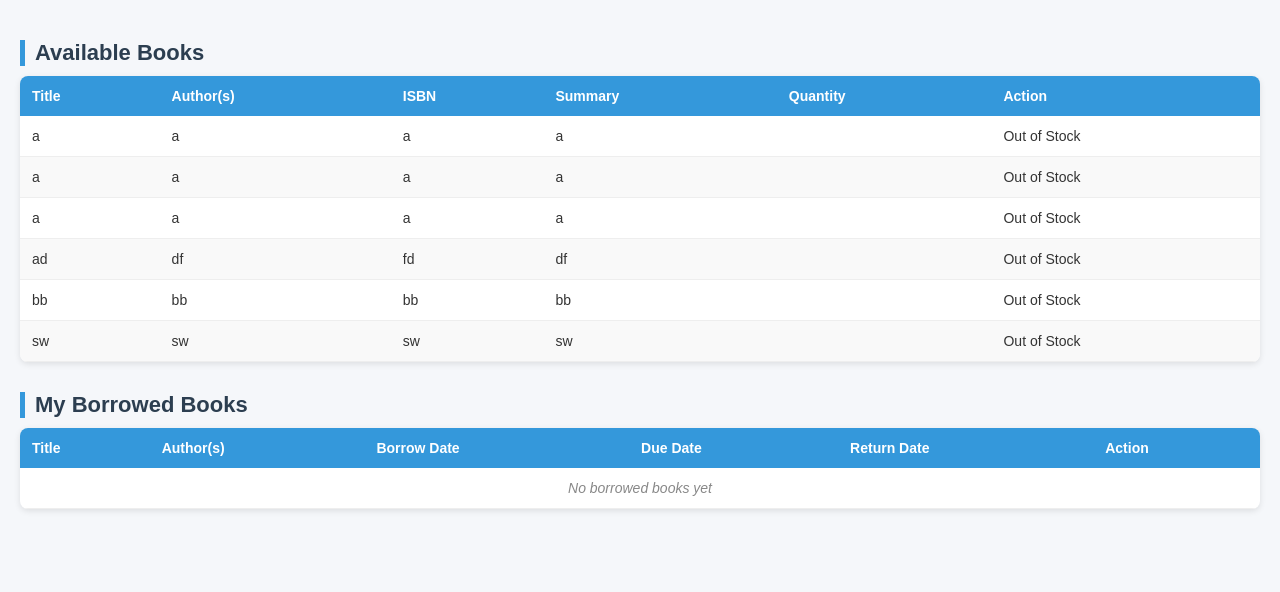
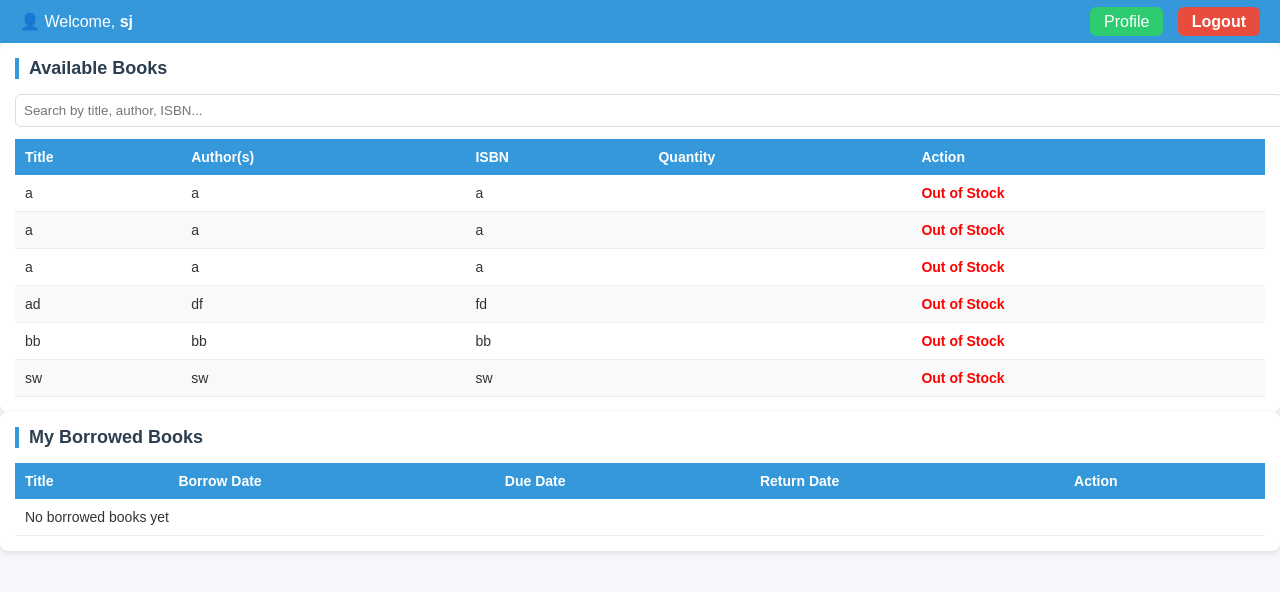
Before and after one commit to swarupkst/library-management-system, a PHP site: page /library-management-system/View/student.php in a window 1280 px wide. Shown: the top 592 px of the page. Run offline with PHP 8.4, Linux system fonts and the light colour scheme; a user stored in the database is signed in; data comes from the database, SQL or seed files in the repository; data that the repository does not hold is empty.

Commit message:
Edit name and password

```diff
--- a/Controller/return_book.php
+++ b/Controller/return_book.php
@@ -17,7 +17,7 @@ if ($_SERVER["REQUEST_METHOD"] == "POST") {
     // increase quantity
     $conn->query("UPDATE books SET quantity = quantity + 1 WHERE id = $book_id");
 
-    header("Location: ../View/student_dashboard.php");
+    header("Location: ../View/student.php");
     exit();
 }
 ?>
--- a/View/student.css
+++ b/View/student.css
@@ -1,30 +1,147 @@
-/* General Page Style */
+/* Page Layout */
 body {
     font-family: Arial, sans-serif;
     background: #f5f7fa;
     margin: 0;
-    padding: 20px;
+    padding: 0;
     color: #333;
 }
 
-/* Page Heading */
+/* Profile Page */
+.profile-page {
+    width: 400px;
+    margin: 50px auto;
+    background: #fff;
+    padding: 20px;
+    border-radius: 10px;
+    box-shadow: 0 2px 8px rgba(0,0,0,0.2);
+}
+
+.profile-page h2 {
+    text-align: center;
+    margin-bottom: 20px;
+    color: #2c3e50;
+}
+
+.profile-page form {
+    display: flex;
+    flex-direction: column;
+    gap: 15px;
+}
+
+.profile-page label {
+    font-weight: bold;
+}
+
+.profile-page input {
+    padding: 10px;
+    border: 1px solid #ccc;
+    border-radius: 6px;
+}
+
+.profile-page button {
+    padding: 10px;
+    background: #3498db;
+    color: #fff;
+    border: none;
+    border-radius: 6px;
+    cursor: pointer;
+    transition: 0.3s;
+}
+
+.profile-page button:hover {
+    background: #2980b9;
+}
+
+.back-btn {
+    display: inline-block;
+    margin-top: 15px;
+    color: #3498db;
+    text-decoration: none;
+    font-weight: bold;
+}
+.back-btn:hover {
+    text-decoration: underline;
+}
+
+.profile-btn {
+    background: #2ecc71;
+    color: white;
+    padding: 6px 14px;
+    border-radius: 6px;
+    text-decoration: none;
+    margin-right: 10px;
+    transition: 0.3s;
+}
+.profile-btn:hover {
+    background: #27ae60;
+}
+
+
+/* Profile Bar */
+.profile-bar {
+    background: #3498db;
+    color: #fff;
+    padding: 12px 20px;
+    display: flex;
+    justify-content: space-between;
+    align-items: center;
+}
+
+.logout-btn {
+    background: #e74c3c;
+    color: white;
+    padding: 6px 14px;
+    border-radius: 6px;
+    text-decoration: none;
+    font-weight: bold;
+    transition: 0.3s;
+}
+.logout-btn:hover {
+    background: #c0392b;
+}
+
+/* Dashboard Layout */
+.dashboard-container {
+    display: flex;
+    justify-content: space-between;
+    gap: 20px;
+    padding: 20px;
+}
+
+/* Table Boxes Side by Side */
+.table-box {
+    flex: 1;
+    background: #fff;
+    border-radius: 8px;
+    padding: 15px;
+    box-shadow: 0 2px 6px rgba(0,0,0,0.1);
+    overflow-x: auto;
+}
+
+/* Headings */
 h2 {
-    margin: 20px 0 10px;
+    margin: 0 0 15px;
     color: #2c3e50;
-    font-size: 22px;
-    border-left: 5px solid #3498db;
+    font-size: 18px;
+    border-left: 4px solid #3498db;
     padding-left: 10px;
 }
 
-/* Table Style */
+/* Search Input */
+#searchInput {
+    width: 100%;
+    padding: 8px;
+    margin-bottom: 12px;
+    border: 1px solid #ddd;
+    border-radius: 6px;
+}
+
+/* Tables */
 table {
     width: 100%;
     border-collapse: collapse;
-    margin-bottom: 30px;
-    background: #fff;
-    box-shadow: 0 2px 6px rgba(0,0,0,0.1);
-    border-radius: 8px;
-    overflow: hidden;
+    font-size: 14px;
 }
 
 thead {
@@ -33,54 +150,42 @@ thead {
 }
 
 thead th {
-    padding: 12px;
+    padding: 10px;
     text-align: left;
-    font-weight: bold;
-    font-size: 14px;
 }
 
 tbody td {
-    padding: 12px;
+    padding: 10px;
     border-bottom: 1px solid #eee;
-    font-size: 14px;
 }
 
-/* Alternate row color */
 tbody tr:nth-child(even) {
     background: #f9f9f9;
 }
 
-/* Empty message */
-tbody tr td[colspan] {
-    text-align: center;
-    color: #888;
-    font-style: italic;
-}
-
 /* Buttons */
 button {
-    padding: 6px 14px;
+    padding: 5px 12px;
     background: #2ecc71;
     color: #fff;
     border: none;
     border-radius: 6px;
-    font-size: 14px;
     cursor: pointer;
+    font-size: 13px;
     transition: 0.3s;
 }
-
 button:hover {
     background: #27ae60;
 }
 
-/* Disabled / Out of Stock */
-td .out-stock {
+.out-stock {
     color: red;
     font-weight: bold;
 }
 
-/* Form inside table (inline button) */
-form {
-    display: inline-block;
-    margin: 0;
+/* Overdue Books */
+.overdue {
+    background: #ffe6e6 !important;
+    color: #e74c3c;
+    font-weight: bold;
 }
--- a/View/student.php
+++ b/View/student.php
@@ -6,7 +6,13 @@ if (!isset($_SESSION['user_id'])) {
 }
 
 require_once("../Model/database.php");
+
+// ধরলাম student এর নাম users টেবিলে আছে
 $student_id = $_SESSION['user_id'];
+$sqlUser = "SELECT full_name FROM users WHERE id = $student_id";
+$userResult = $conn->query($sqlUser);
+$user = $userResult->fetch_assoc();
+$student_name = $user['full_name'];
 ?>
 
 <!DOCTYPE html>
@@ -14,17 +20,42 @@ $student_id = $_SESSION['user_id'];
 <head>
     <meta charset="UTF-8">
     <title>Student Dashboard</title>
-    <link rel="stylesheet" href="../View/student.css">
+    <link rel="stylesheet" href="student.css">
+    <script>
+        // Simple JS search filter
+        function searchBooks() {
+            let input = document.getElementById("searchInput").value.toLowerCase();
+            let rows = document.querySelectorAll("#booksTable tbody tr");
+            rows.forEach(row => {
+                let text = row.innerText.toLowerCase();
+                row.style.display = text.includes(input) ? "" : "none";
+            });
+        }
+    </script>
 </head>
 <body>
+    <!-- Profile Section -->
+    <div class="profile-bar">
+    <div class="profile-info">
+        👤 Welcome, <b><?php echo htmlspecialchars($student_name); ?></b>
+    </div>
+    <div>
+        <a href="profile.php" class="profile-btn">Profile</a>
+        <a href="../Controller/logout.php" class="logout-btn">Logout</a>
+    </div>
+</div>
+
+        <!-- Available Books -->
+        <div class="table-box">
             <h2>Available Books</h2>
-<table>
+            <input type="text" id="searchInput" onkeyup="searchBooks()" placeholder="Search by title, author, ISBN...">
+
+            <table id="booksTable">
                 <thead>
                     <tr>
                         <th>Title</th>
                         <th>Author(s)</th>
                         <th>ISBN</th>
-            <th>Summary</th>
                         <th>Quantity</th>
                         <th>Action</th>
                     </tr>
@@ -39,32 +70,31 @@ $student_id = $_SESSION['user_id'];
                                     <td>{$row['title']}</td>
                                     <td>{$row['author']}</td>
                                     <td>{$row['isbn']}</td>
-                        <td>{$row['summary']}</td>
                                     <td>{$row['quantity']}</td>
                                     <td>";
-
                             if ($row['quantity'] > 0) {
                                 echo "<form action='../Controller/borrow_book.php' method='POST'>
                                         <input type='hidden' name='book_id' value='{$row['id']}'>
                                         <button type='submit'>Borrow</button>
                                       </form>";
                             } else {
-                    echo "Out of Stock";
+                                echo "<span class='out-stock'>Out of Stock</span>";
                             }
-
                             echo "</td></tr>";
                         }
                     }
                     ?>
                 </tbody>
             </table>
+        </div>
 
+        <!-- My Borrowed Books -->
+        <div class="table-box">
             <h2>My Borrowed Books</h2>
             <table>
                 <thead>
                     <tr>
                         <th>Title</th>
-            <th>Author(s)</th>
                         <th>Borrow Date</th>
                         <th>Due Date</th>
                         <th>Return Date</th>
@@ -73,7 +103,7 @@ $student_id = $_SESSION['user_id'];
                 </thead>
                 <tbody>
                     <?php
-        $sql = "SELECT bb.*, b.title, b.author
+                    $sql = "SELECT bb.*, b.title
                             FROM borrowed_books bb
                             JOIN books b ON bb.book_id = b.id
                             WHERE bb.student_id = $student_id
@@ -81,14 +111,16 @@ $student_id = $_SESSION['user_id'];
                     $result = $conn->query($sql);
                     if ($result->num_rows > 0) {
                         while($row = $result->fetch_assoc()) {
-                echo "<tr>
+                            $rowClass = '';
+                            if (is_null($row['return_date']) && strtotime($row['due_date']) < time()) {
+                                $rowClass = "class='overdue'";
+                            }
+                            echo "<tr $rowClass>
                                     <td>{$row['title']}</td>
-                        <td>{$row['author']}</td>
                                     <td>{$row['borrow_date']}</td>
                                     <td>{$row['due_date']}</td>
                                     <td>".($row['return_date'] ?? 'Not Returned')."</td>
                                     <td>";
-
                             if (is_null($row['return_date'])) {
                                 echo "<form action='../Controller/return_book.php' method='POST'>
                                         <input type='hidden' name='borrow_id' value='{$row['id']}'>
@@ -98,15 +130,15 @@ $student_id = $_SESSION['user_id'];
                             } else {
                                 echo "✔ Returned";
                             }
-
                             echo "</td></tr>";
                         }
                     } else {
-            echo "<tr><td colspan='6'>No borrowed books yet</td></tr>";
+                        echo "<tr><td colspan='5'>No borrowed books yet</td></tr>";
                     }
                     ?>
                 </tbody>
             </table>
-
+        </div>
+    </div>
 </body>
 </html>
--- a/View/style.css
+++ b/View/style.css
@@ -57,3 +57,9 @@ body {
 #registration:hover {
     background: #0069d9;
 }
+/* Overdue Book Highlight */
+.overdue {
+    background: #ffe6e6 !important;
+    color: #e74c3c;
+    font-weight: bold;
+}
```
Also changed, not shown: Controller/update_profile.php (added, +33 -0 lines), View/profile.php (added, +39 -0 lines). Lines whose indentation alone changed are shown as unchanged.
